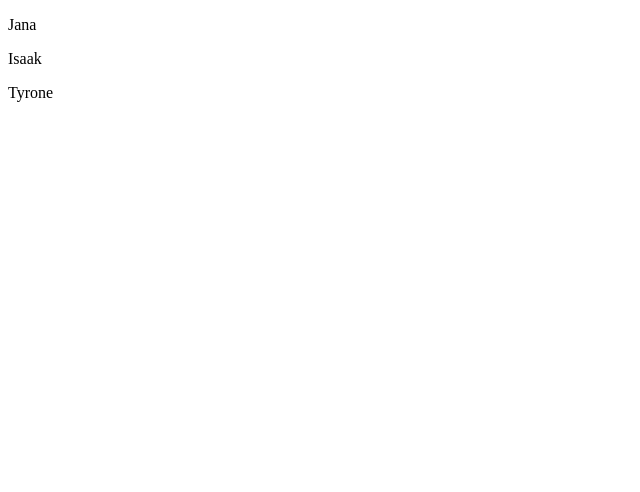
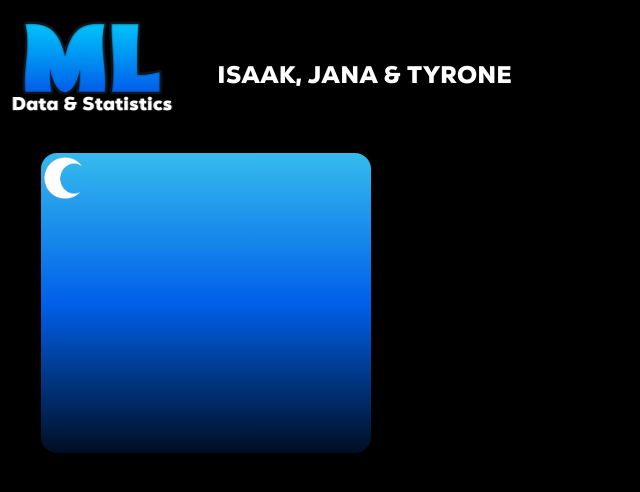
Before and after one commit to TyroneD08/DuurzaamHuis, a plain HTML site: page index.html in a window 1280 px wide. Shown: the whole page, without its empty margins (0-640 px from the left). Drawn offline with Linux system fonts and the light colour scheme.

Commit message:
pushhhhhhhhhhh

```diff
--- /dev/null
+++ b/css/style.css
@@ -0,0 +1,57 @@
+@font-face {
+    font-family: 'GTVCS';
+    src: url('../css/fonts/GTVCS-Black.woff2') format('woff2'),
+        url('../css/fonts/GTVCS-Black.woff') format('woff');
+    font-weight: 900;
+    font-style: normal;
+    font-display: swap;
+}
+
+body {
+    background-color: black;
+    color: white;
+    font-family: 'GTVCS';
+}
+
+#top {
+    display: flex;
+    align-items: center;
+    gap: 1rem;
+    transform: translateY(-30%);
+}
+
+#center {
+    display: flex;
+    align-items: center;
+    gap: 1rem;
+    transform: translateY(-35%);
+}
+
+#credits {
+    display: flex;
+    transform: translateX(-7.5%);
+}
+
+#creditsImage {
+    max-width: 15.625rem;
+    max-height: 15.625rem;
+    width: 100%;
+    height: 100%;
+}
+
+#creditsText {
+    transform: translateY(50%);
+}
+
+#zonsopkomst {
+    width: 330px;
+    height: 300px;
+    border-radius: 16px;
+    background: linear-gradient(to bottom, #35bbed, #0060ea, #000e22);
+    transform: translateX(10%);
+}
+
+#moonImg {
+    width: 50px;
+    height: 50px;
+}
--- a/index.html
+++ b/index.html
@@ -3,11 +3,20 @@
 <head>
     <meta charset="UTF-8">
     <meta name="viewport" content="width=device-width, initial-scale=1.0">
-    <title>Document</title>
+    <title>Dashboard</title>
+    <link rel="stylesheet" type="text/css" href="css/style.css">
 </head>
 <body>
-    <p>Jana</p>
-    <p>Isaak</p>
-    <p>Tyrone</p>
+    <section id="top">
+        <section id="credits">
+            <img id="creditsImage" src="img/Logo.webp" alt="">
+            <h2 id="creditsText"> ISAAK, JANA & TYRONE</h2>
+        </section>
+    </section>
+    <section id="center">
+        <section id="zonsopkomst">
+            <img id="moonImg" src="img/Moon.webp" alt="">
+        </section>
+    </section>
 </body>
 </html>
```
Also changed, not shown: css/fonts/GTVCS-Black.woff (added), css/fonts/GTVCS-Black.woff2 (added), img/Logo.webp (added), img/Moon.webp (added), js/main.js (added).
